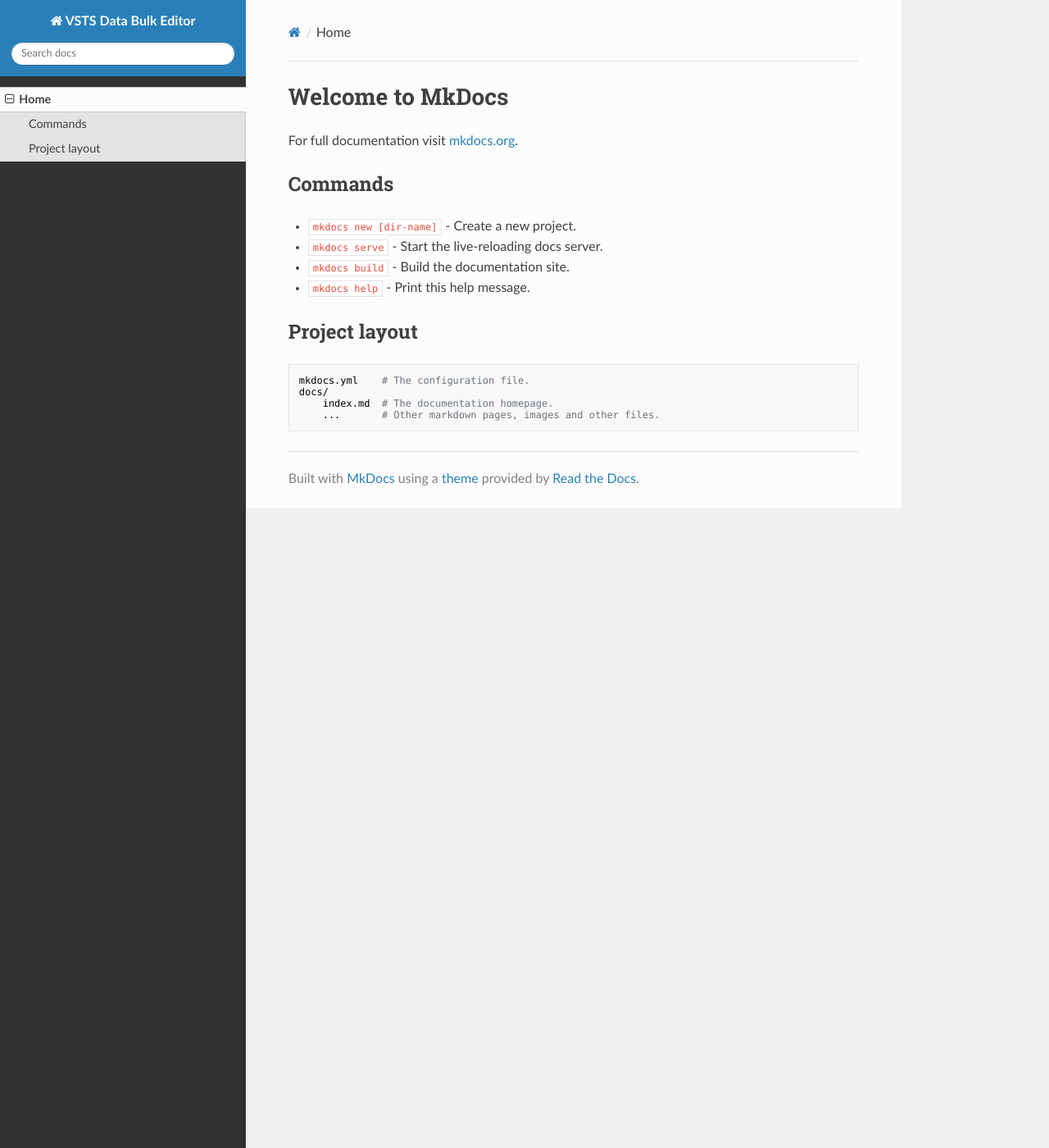
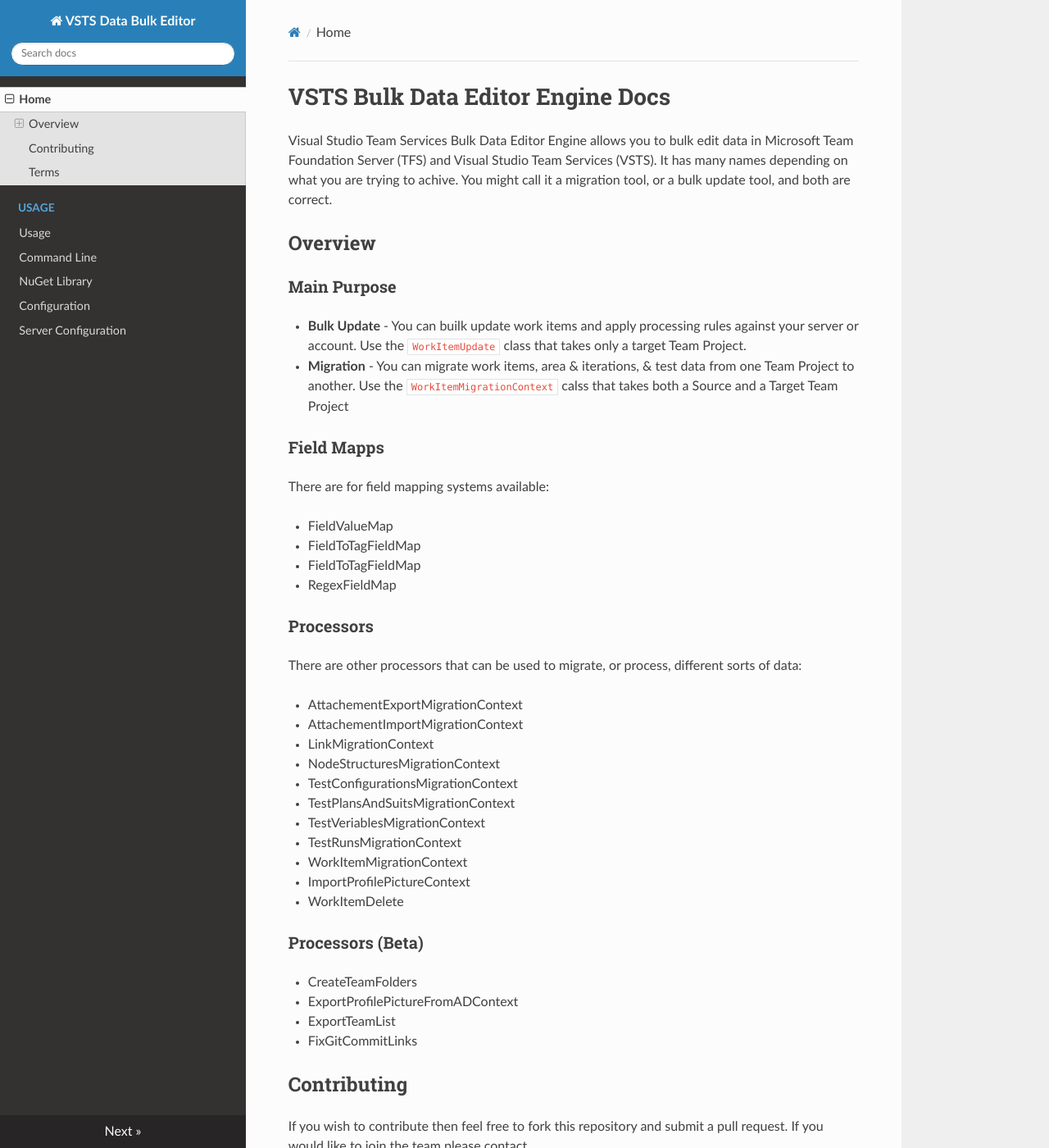
Before and after one commit to softdevnf/azure-devops-migration-tools, an MkDocs documentation site: the page built from docs/index.md, in a window 1280 px wide and 1400 px high. Shown: the whole window at 82% size. Built offline with MkDocs 1.6.1, drawn with Linux system fonts in a browser that asks for light colours; nearby versions of some CDN libraries; old or Windows-style settings are respelled for this version of MkDocs; some of the changed text lies outside the part shown.

Commit message:
Add documentation +semver:minor (#1)
* Update index.md

* Update index.md

* Create api.md

* Create command-line

* Create usage

* Rename api.md to nuget-library.md

* Update nuget-library.md

* Update mkdocs.yml

* Create configuration.md

* Create server-configuration.md

* Update configuration.md

* Update mkdocs.yml

```diff
--- a/docs/index.md
+++ b/docs/index.md
@@ -1,17 +1,55 @@
-# Welcome to MkDocs
+# VSTS Bulk Data Editor Engine Docs
 
-For full documentation visit [mkdocs.org](http://mkdocs.org).
+Visual Studio Team Services Bulk Data Editor Engine allows you to bulk edit data in Microsoft Team Foundation Server (TFS) and Visual Studio Team Services (VSTS). It has many names depending on what you are trying to achive. You might call it a migration tool, or a bulk update tool, and both are correct.
 
-## Commands
+## Overview
 
-* `mkdocs new [dir-name]` - Create a new project.
-* `mkdocs serve` - Start the live-reloading docs server.
-* `mkdocs build` - Build the documentation site.
-* `mkdocs help` - Print this help message.
+### Main Purpose
 
-## Project layout
+- **Bulk Update** - You can builk update work items and apply processing rules against your server or account. Use the `WorkItemUpdate` class that takes only a target Team Project.
+- **Migration** - You can migrate work items, area & iterations, & test data from one Team Project to another. Use the `WorkItemMigrationContext` calss that takes both a Source and a Target Team Project
 
-    mkdocs.yml    # The configuration file.
-    docs/
-        index.md  # The documentation homepage.
-        ...       # Other markdown pages, images and other files.
+### Field Mapps
+
+There are for field mapping systems available:
+
+- FieldValueMap
+- FieldToTagFieldMap
+- FieldToTagFieldMap
+- RegexFieldMap
+
+### Processors
+
+There are other processors that can be used to migrate, or process, different sorts of data:
+
+- AttachementExportMigrationContext
+- AttachementImportMigrationContext
+- LinkMigrationContext
+- NodeStructuresMigrationContext
+- TestConfigurationsMigrationContext
+- TestPlansAndSuitsMigrationContext
+- TestVeriablesMigrationContext
+- TestRunsMigrationContext
+- WorkItemMigrationContext
+- ImportProfilePictureContext
+- WorkItemDelete
+
+### Processors (Beta)
+
+- CreateTeamFolders
+- ExportProfilePictureFromADContext
+- ExportTeamList
+- FixGitCommitLinks
+
+## Contributing
+
+If you wish to contribute then feel free to fork this repository and submit a pull request. If you would like to join the team please contact.
+
+This project is primarily managed and maintained on Visual Studio Team Services and code checked into MASTER is automatically synched between VSTS and GitHub. There is no hidden published code, but not all branches are published.
+
+If you want to sync your GitHub repository the check out [Open-source with VSTS or TFS and Github for better DevOps
+](https://nkdagility.com/open-source-vsts-tfs-github-better-devops/).
+
+## Terms
+
+naked Agility Limited creates and maintains the "Visual Studio Team Services Bulk Data Editor Engine" project under its [terms of business](https://nkdagility.com/company/consulting-terms-of-business/) and allows full access to the source code for customers and the general public.
--- a/mkdocs.yml
+++ b/mkdocs.yml
@@ -1,4 +1,10 @@
 site_name: VSTS Data Bulk Editor
 pages:
 - Home: index.md
+- Usage:
+  - Usage: usage/usage.md
+  - Command Line: usage/command-line.md
+  - NuGet Library: usage/nuget-library.md
+- Configuration: configuration.md
+- Server Configuration: server-configuration.md
 theme: readthedocs
```
Also changed, not shown: docs/configuration.md (added, +169 -0 lines), docs/server-configuration.md (added, +25 -0 lines), docs/usage/nuget-library.md (added, +27 -0 lines), 2 other files.
